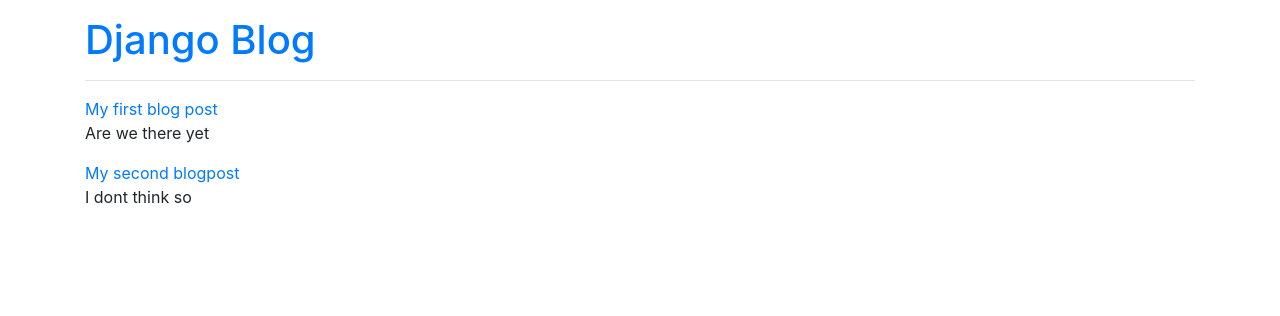
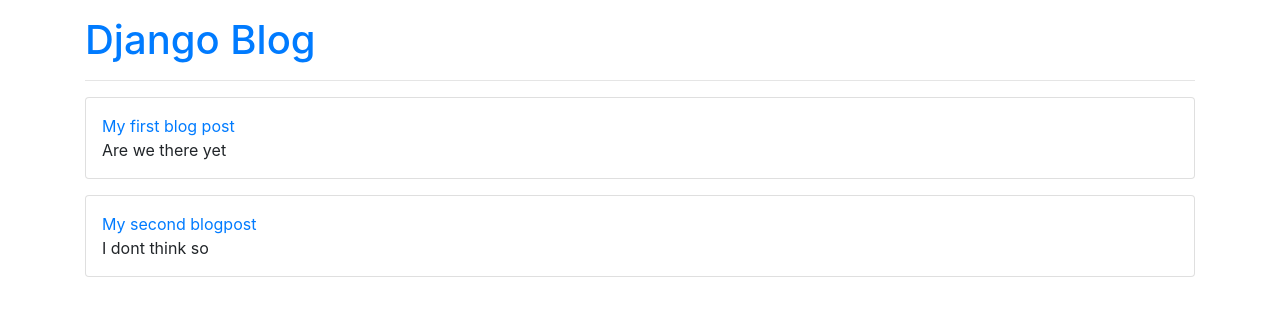
Before and after one commit to tinashemahwenda/project-anthena, a Django app: page / in a window 1280 px wide. Shown: the top 316 px of the page. Run offline with Django 3.2, Linux system fonts and the light colour scheme; data comes from the database, SQL or seed files in the repository; some libraries are stand-ins or nearby versions.

Commit message:
updated home.html

```diff
--- a/metis/metis/templates/home.html
+++ b/metis/metis/templates/home.html
@@ -2,9 +2,9 @@
 
 {% block content %}
 {% for post in object_list %}
-    <div class="post-entry">
+    <div class="card p-3 mt-3">
         <a href="{% url 'post_details' post.pk %}">{{post.title}}</a>
-        <p>{{post.body}}</p>
+        <p class="card-text">{{post.body}}</p>
     </div>
 {% endfor %}
 {% endblock %}
```
